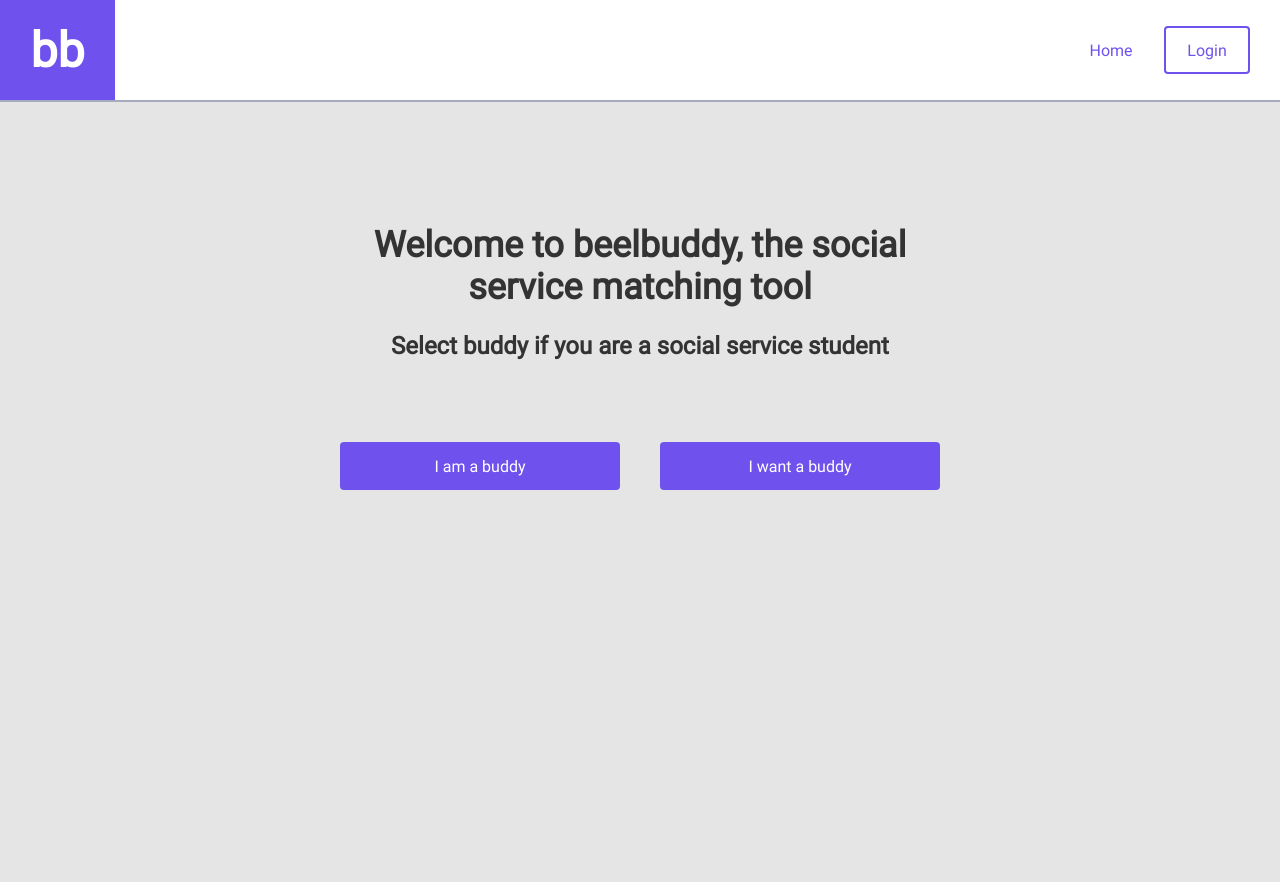
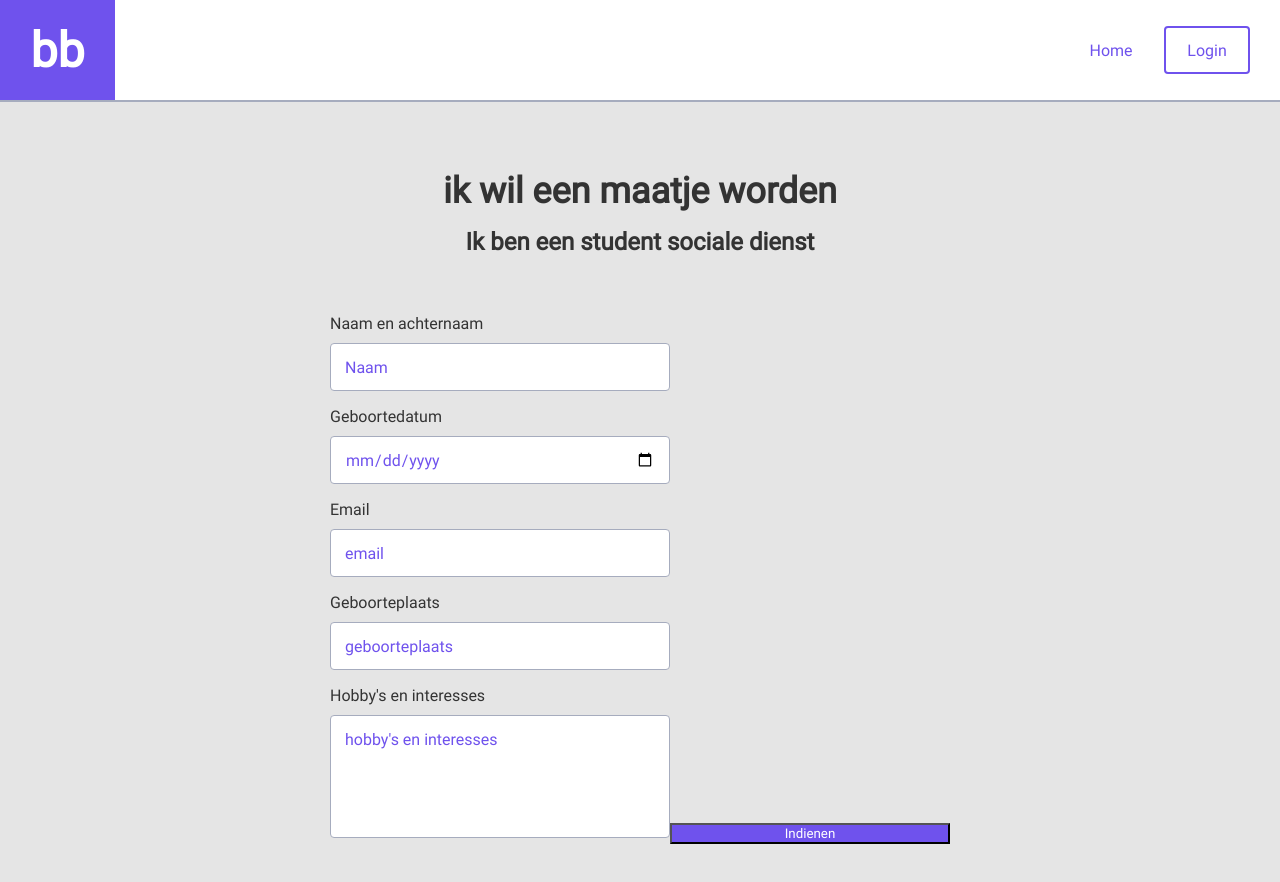
Before and after one commit to carlossanchezheil1984/Buddies-app, a React (Create React App) app: page /StudentForm in a window 1280 px wide. Shown: the top 882 px of the page. Before the commit the page ends 800 px from the top, so only its background shows below. Built offline with nearby package versions, Linux system fonts and the light colour scheme.

Commit message:
reparing ing the home link

```diff
--- a/src/App.js
+++ b/src/App.js
@@ -18,7 +18,7 @@ function App(){
 
         <Router>
         <Switch>
-            <Route path="/">
+            <Route exact path="/">
               <Homepage />
             </Route>
             <Route path="/BuddiesForm">
--- a/src/Header.js
+++ b/src/Header.js
@@ -8,7 +8,7 @@ const Header = () => {
                 <div className="logo">bb</div>
 
                 <div className="small-buttons-container">
-                <a className="button link" href="/home">Home</a>
+                <a className="button link" href="/">Home</a>
                 <Button route="#" buttonType="small" text="Login" submitBtn="true" />
                 </div>
             </div>
--- a/src/ThanksYou.js
+++ b/src/ThanksYou.js
@@ -3,7 +3,7 @@ import './App.css';
 import { render } from '@testing-library/react';
 
 
-goHome = () => {
+const goHome = () => {
 
 }
 
```
